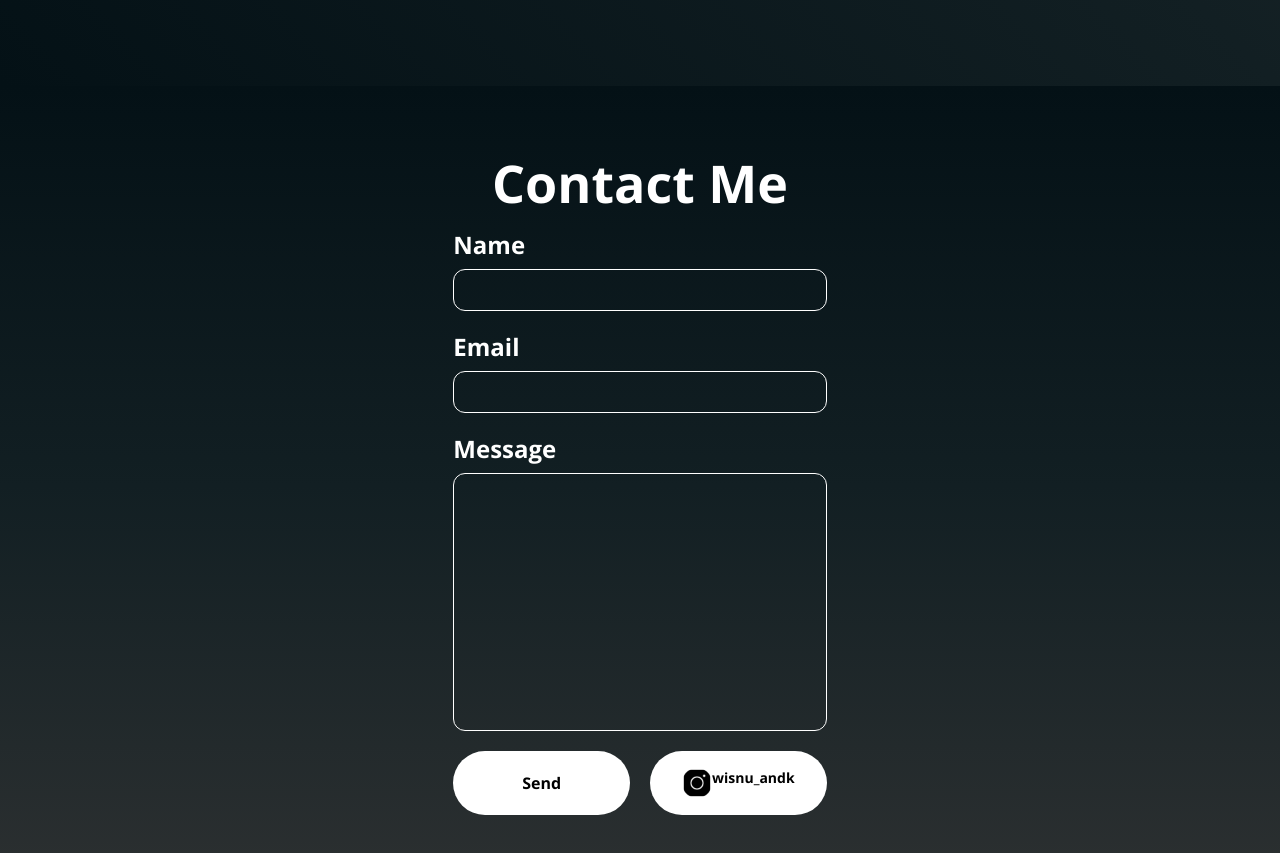
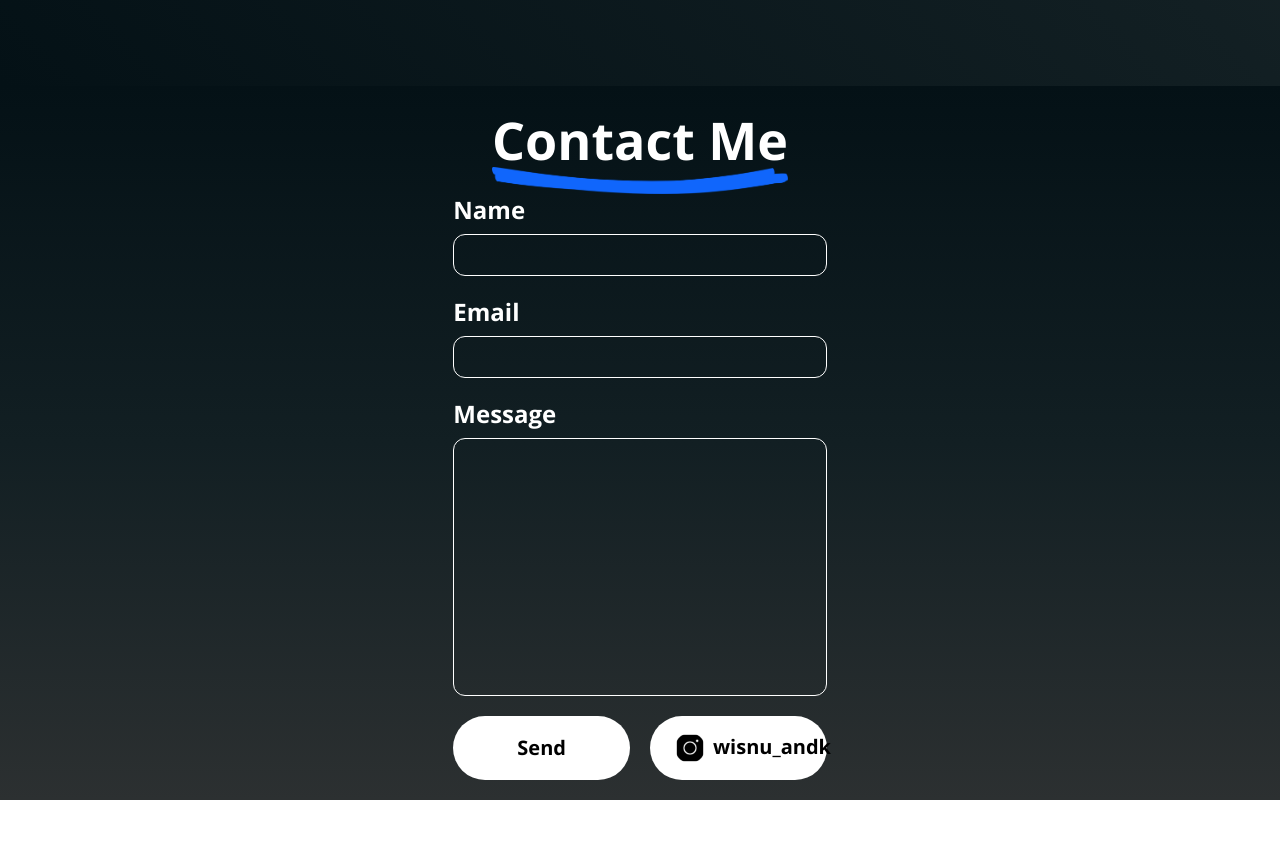
Before and after one commit to pendragonnn/personal-portfolio, a React (Vite) app: page / in a window 1280 px wide. Shown: the part 2742-3595 px from the top of the page. After the commit the page ends 3542 px from the top, so only its background shows below. Built offline with nearby package versions, Linux system fonts and the light colour scheme.

Commit message:
feat: add decoration at contact section

```diff
--- a/src/components/ContactSection.jsx
+++ b/src/components/ContactSection.jsx
@@ -4,29 +4,29 @@ import { Button } from 'flowbite-react';
 
 export default function ContactSection() {
   return (
-    <div id='contact' className='lg:h-screen h-fit bg-gradient-to-b from-[#041116] via-[#121F23] to-[#2C3031] md:px-20 px-16 flex flex-col items-center justify-center'>
+    <div id='contact' className=' h-fit bg-gradient-to-b from-[#041116] via-[#121F23] to-[#2C3031] md:px-20 px-16 flex flex-col items-center justify-center'>
       {/* title */}
-      <div className='lg:text-[52px] md:text-5xl text-3xl font-bold text-white my-5'>
+      <div className='lg:text-[52px] md:text-5xl text-3xl font-bold text-white my-7 relative contact'>
         Contact Me
       </div>
 
       {/* form */}
       <form action="https://getform.io/f/2683a815-7b41-485c-982f-03e4a6f15e4a" method='POST' className='flex flex-col lg:w-4/12 w-full '>
         <label htmlFor="name" className='text-white md:text-2xl text-base font-bold mb-2'>Name</label>
-        <input type="text" id='name' name='name' className='rounded-xl bg-transparent border-white mb-5 text-white' required maxLength={30} />
+        <input type="text" id='name' name='name' className='rounded-xl bg-transparent border-white mb-5 text-white focus:shadow-[0px_0px_30px_5px] focus:shadow-[#1066FC]' required maxLength={30} />
 
         <label htmlFor="email" className='text-white md:text-2xl text-base font-bold mb-2'>Email</label>
-        <input type="email" id='email' name='email' className='rounded-xl bg-transparent border-white mb-5 text-white' required maxLength={50}/>
+        <input type="email" id='email' name='email' className='rounded-xl bg-transparent border-white mb-5 text-white focus:shadow-[0px_0px_30px_5px] focus:shadow-[#1066FC]' required maxLength={50}/>
 
         <label htmlFor="message" className='text-white md:text-2xl text-base font-bold mb-2'>Message</label>
-        <textarea id='message' name='message' className='bg-transparent border-white rounded-xl text-white resize-none' rows={10} required />
+        <textarea id='message' name='message' className='bg-transparent border-white rounded-xl text-white resize-none focus:shadow-[0px_0px_30px_5px] focus:shadow-[#1066FC]' rows={10} required />
 
         {/* button container */}
         <div className='grid md:grid-cols-2 grid-cols-1 md:gap-x-5 gap-y-5 my-5'>
-          <button className='bg-white font-bold rounded-full p-2 w-full' type='submit'>Send</button>
-          <Button type='button' href='https://www.instagram.com/wisnu_andk/' target='_blank' className='bg-white font-bold rounded-full md:p-2 p-1 w-full flex items-center justify-center gap-2 text-black'>
-            <img src={InstagramLogo} alt="instagram logo" className='md:h-[30px] h-[15px]' />
-            <div>
+          <button className='bg-white font-bold rounded-full p-2 w-full text-xl hover:bg-[#1066FC] hover:text-white hover:duration-200 hover:shadow-[0px_0px_15px_5px] hover:shadow-[#1066FC]' type='submit'>Send</button>
+          <Button type='button' href='https://www.instagram.com/wisnu_andk/' target='_blank' className='bg-white font-bold rounded-full md:p-2 p-1 w-full flex items-center justify-center gap-2 text-black hover:bg-[#EE83FC] hover:duration-200 hover:shadow-[0px_0px_15px_5px] hover:shadow-[#EE83FC]'>
+            <img src={InstagramLogo} alt="instagram logo" className='md:h-[30px] h-[30px]' />
+            <div className='ml-2 text-xl'>
               wisnu_andk
             </div>
           </Button>
--- a/src/index.css
+++ b/src/index.css
@@ -68,6 +68,20 @@ html {
   left: 0;
 }
 
+.contact::after {
+  content: "";
+  width: 100%;
+  height: 100%;
+  background-image: url('/decoration/darkBlueUnderline.png');
+  background-position: center;
+  background-size: contain;
+  z-index: 0;
+  background-repeat: no-repeat;
+  position: absolute;
+  bottom: -40px;
+  left: 0;
+}
+
 .gradient-experience {
   background: linear-gradient(60deg, #e6b754, #f0e6d0);
   -webkit-background-clip: text;
```
Also changed, not shown: public/decoration/darkBlueUnderline.png (added).
